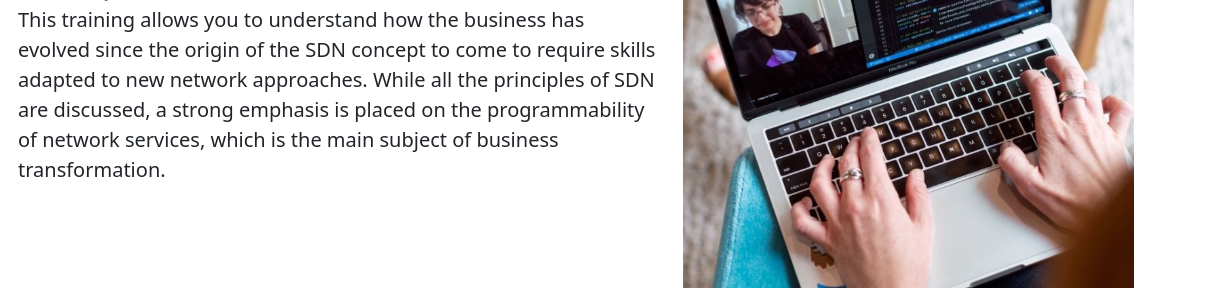
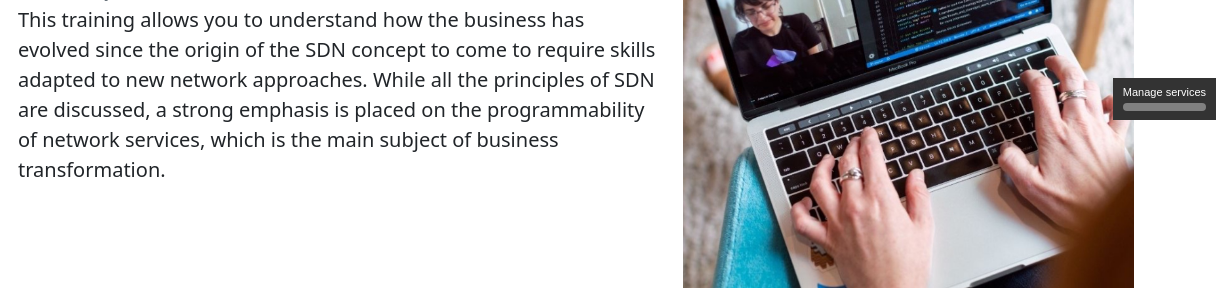
Before and after one commit to gmoisio/gmoisio.github.io, a plain HTML site: page index.html in a window 1280 px wide. Shown: the part 680-971 px from the top of the page, 64-1280 px from the left. Drawn offline with nearby package versions, Linux system fonts and the light colour scheme.

Commit message:
add GDPR

```diff
--- a/index.html
+++ b/index.html
@@ -24,7 +24,7 @@
       "cookieName": "tarteaucitron", /* Cookie name */
       "orientation": "top", /* Banner position (top - bottom) */
       "groupServices": false, /* Group services by category */
-      "showAlertSmall": false, /* Show the small banner on bottom right */
+      "showAlertSmall": true, /* Show the small banner on bottom right */
       "cookieslist": false, /* Show the cookie list */
       "closePopup": false, /* Show a close X on the banner */
       "showIcon": true, /* Show cookie icon to manage cookies */
```
